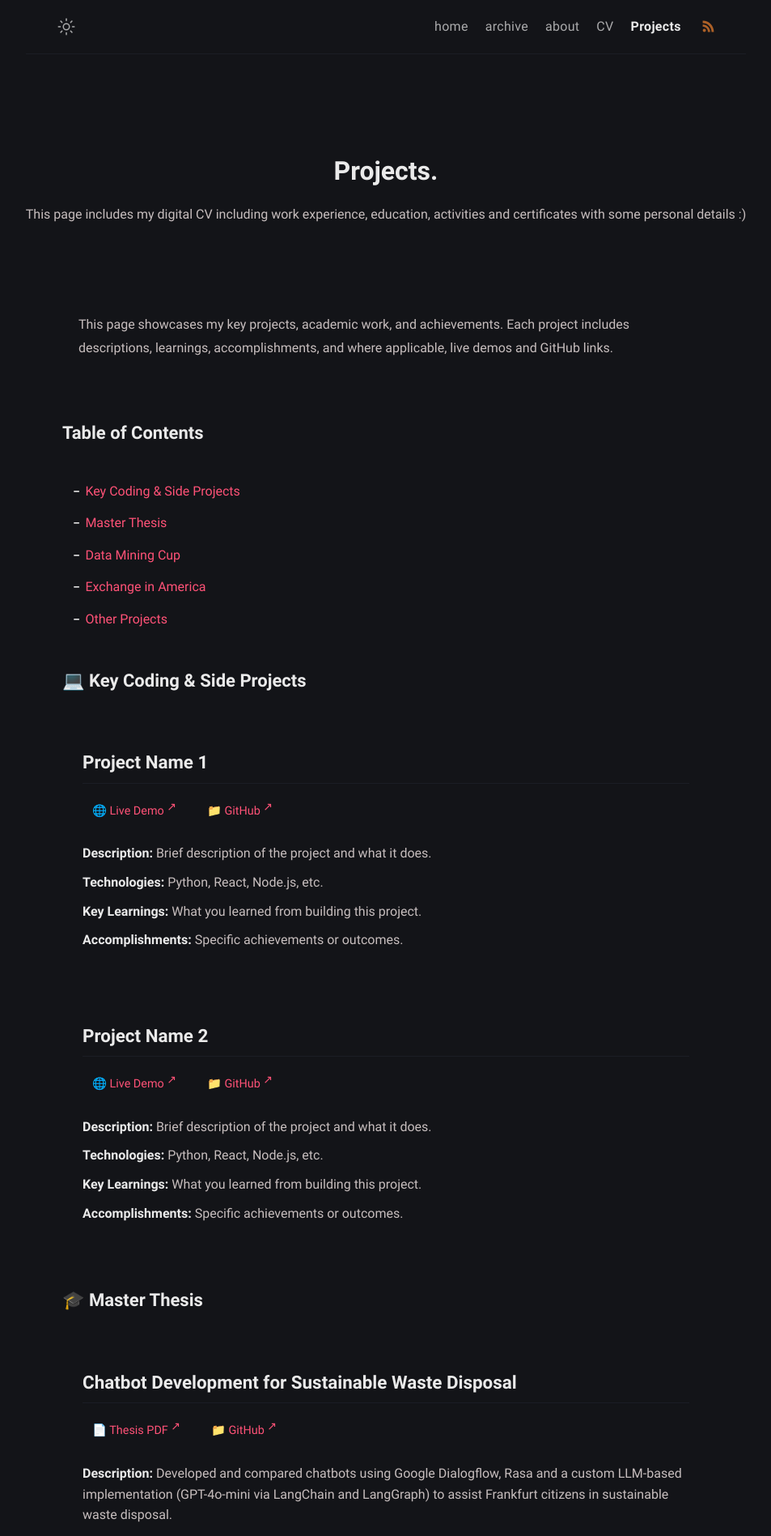
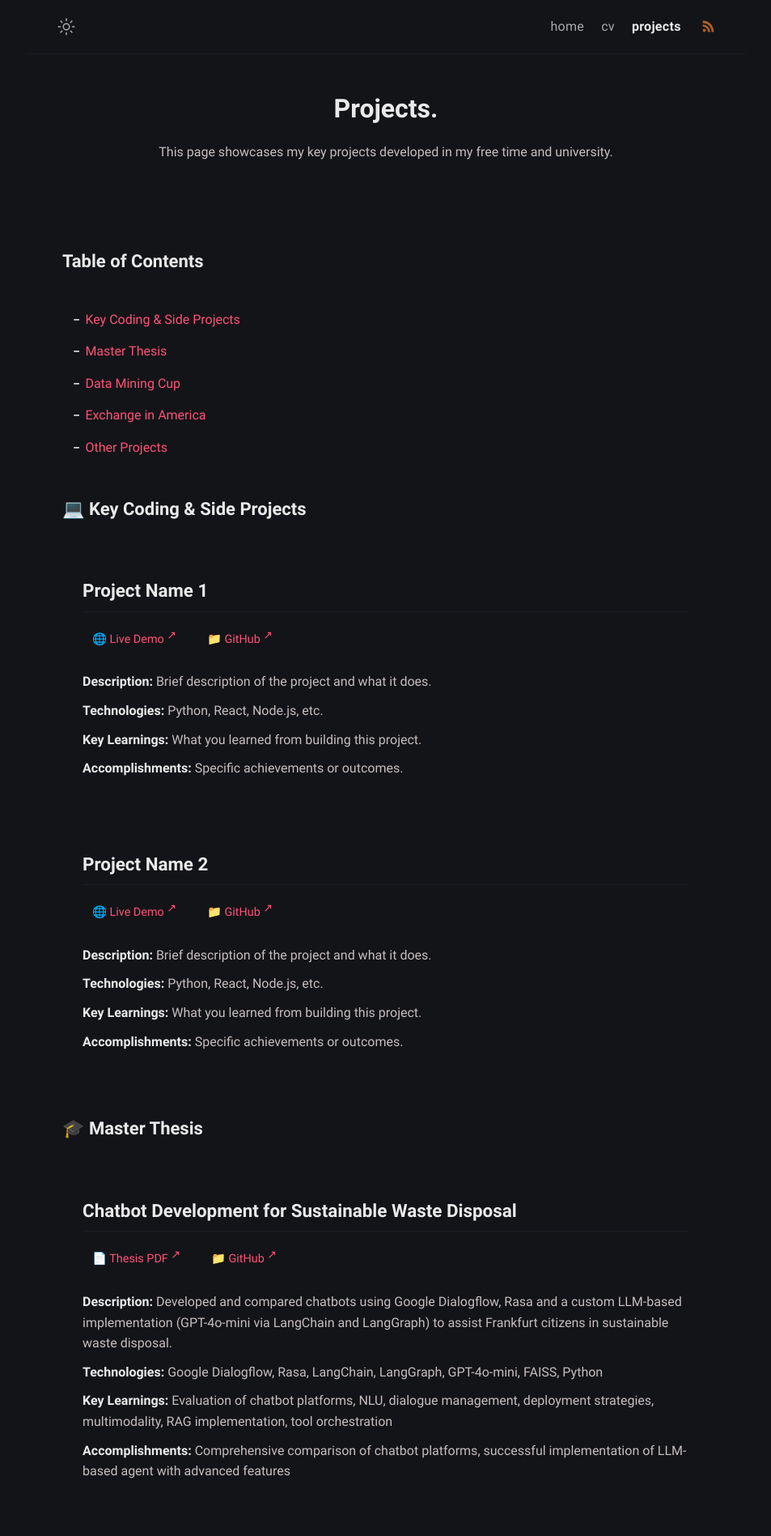
Before and after one commit to hoangnghiem17/hoangnghiem17.github.io, a Jekyll site: the page built from projects.html, in a window 1280 px wide. Shown: the top 1897 px of the page at 81% size, without its empty margins (163-1116 px from the left). Built offline with Jekyll 4.4.1, drawn with Linux system fonts in a browser that asks for light colours; some of the changed text lies outside the part shown.

Commit message:
Cleaned up website, aligned layouts

```diff
--- a/_layouts/page.html
+++ b/_layouts/page.html
@@ -32,9 +32,15 @@ layout: compress
   <div class="wrapper">
     <header class="header">
       <h1 class="header-title center" itemprop="headline">{{ page.title | escape }}.</h1>
-      <p style="text-align:center;">
-        This page includes my digital CV including work experience, education, activities and certificates with some personal details :)
-      </p>
+      {% if page.excerpt %}
+        <p style="text-align:center;">
+          {{ page.excerpt }}
+        </p>
+      {% else %}
+        <p style="text-align:center;">
+          This page includes my digital CV including work experience, education, activities and certificates with some personal details :)
+        </p>
+      {% endif %}
     </header>
     <main class="page-content" aria-label="Content">
       {% include anchor_headings.html html=content anchorClass="anchor-head" beforeHeading=true h_min=4 h_max=4 %}
--- a/_sass/klise/_post.scss
+++ b/_sass/klise/_post.scss
@@ -8,8 +8,8 @@
 
 // Post title
 .header {
-  margin-top: 7.8em;
-  margin-bottom: 3em;
+  margin-top: 3em; /* Reduced from 7.8em for better spacing */
+  margin-bottom: 2em; /* Reduced from 3em for better spacing */
 
   .tags {
     margin-left: 3px;
--- a/cv.html
+++ b/cv.html
@@ -2,6 +2,7 @@
 layout: page
 title: Curriculum Vitae
 permalink: /cv/
+excerpt: This page includes my digital CV including work experience, education, activities and certificates with some personal details :)
 ---
 
 <section class="cv">
--- a/projects.html
+++ b/projects.html
@@ -2,13 +2,10 @@
 layout: page
 title: Projects
 permalink: /projects/
+excerpt: This page showcases my key projects developed in my free time and university.
 ---
 
 <section class="projects">
-  <div class="projects-intro">
-    <p>This page showcases my key projects, academic work, and achievements. Each project includes descriptions, learnings, accomplishments, and where applicable, live demos and GitHub links.</p>
-  </div>
-
   <h2>Table of Contents</h2>
   <ul>
     <li><a href="#coding-projects">Key Coding & Side Projects</a></li>
@@ -67,17 +64,6 @@ permalink: /projects/
     <p><strong>Technologies:</strong> Python, KNIME, Classification algorithms, Explainable AI, ARIMA, Prophet</p>
     <p><strong>Key Learnings:</strong> Data mining for sustainability, classification techniques, time series forecasting, explainable AI, presenting to stakeholders</p>
     <p><strong>Accomplishments:</strong> 🥇 1st Place in Data Mining Cup 2023 (69 participants from 17 countries), results presented to Frankfurt city board</p>
-  </div>
-
-  <h2 id="exchange-america">🇺🇸 Exchange in America</h2>
-  <div class="project-item">
-    <h3>Social Entrepreneurship Seminar - Regis College, Boston</h3>
-    <div class="project-links">
-      <a href="https://regisherald.com/news/students-from-frankfurt-university-of-applied-sciences-participate-in-regis-colleges-social-entrepreneurship-seminar/" target="_blank" class="project-link">📰 News Article</a>
-    </div>
-    <p><strong>Description:</strong> 2-Week Seminar on Social Entrepreneurship at Regis College in Boston, USA as part of the Master's program.</p>
-    <p><strong>Key Learnings:</strong> Social entrepreneurship concepts, international collaboration, cultural exchange, business model development</p>
-    <p><strong>Accomplishments:</strong> Successful completion of international seminar, networking with international students and faculty</p>
   </div>
 
   <h2 id="other-projects">🔬 Other Projects</h2>
```
Also changed, not shown: _data/menus.yml (+7 -15 lines), about.md (deleted, +0 -18 lines), archive.html (deleted, +0 -29 lines).
